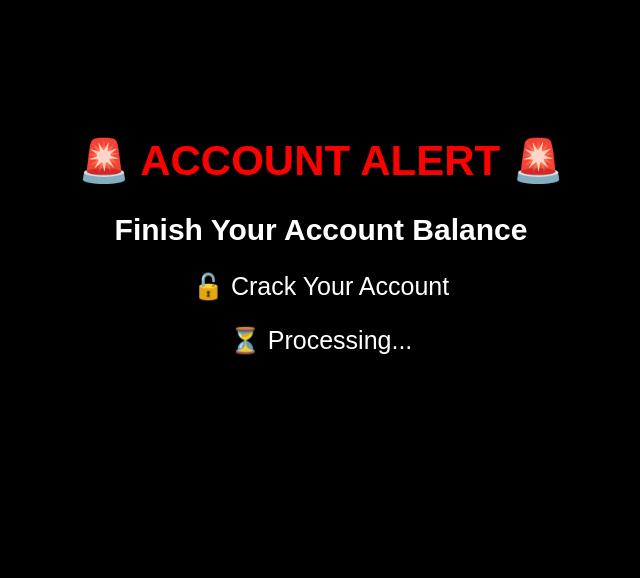
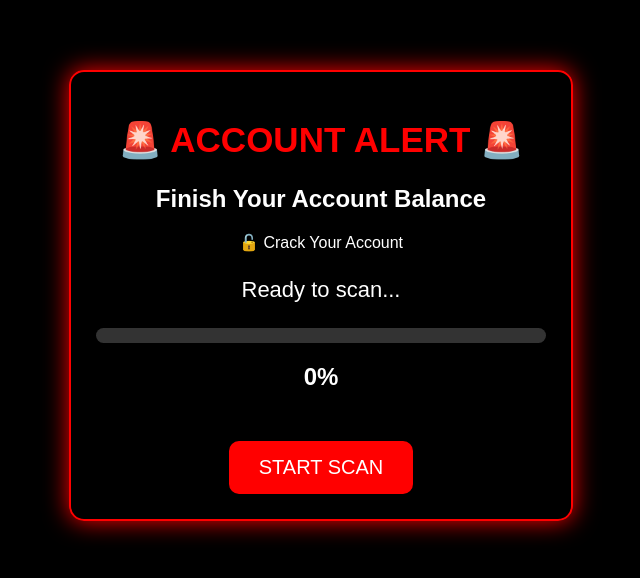
Before and after one commit to manoojha46-cloud/funny-prank, a plain HTML site: page index.html in a window 1280 px wide. Shown: the whole page, without its empty margins (319-959 px from the left). Drawn offline with Linux system fonts and the light colour scheme.

Commit message:
Update index.html

```diff
--- a/index.html
+++ b/index.html
@@ -1,35 +1,120 @@
 <!DOCTYPE html>
 <html>
 <head>
+<meta name="viewport" content="width=device-width, initial-scale=1.0">
 <title>Account Alert</title>
+
 <style>
 body {
+    margin: 0;
     background: black;
     color: white;
+    font-family: Arial;
     text-align: center;
-            font-family: Arial;
-            padding-top: 100px;
+    padding-top: 70px;
+}
+
+.box {
+    width: 85%;
+    max-width: 450px;
+    margin: auto;
+    padding: 25px;
+    border: 2px solid red;
+    border-radius: 15px;
+    box-shadow: 0 0 25px red;
 }
 
 h1 {
     color: red;
-            font-size: 42px;
+    font-size: 35px;
+    animation: blink 1s infinite;
 }
 
-        h2 {
-            font-size: 30px;
+#status {
+    font-size: 22px;
+    margin: 25px;
 }
 
-        p {
-            font-size: 25px;
+.loader {
+    width: 100%;
+    height: 15px;
+    background: #333;
+    border-radius: 10px;
+}
+
+#bar {
+    width: 0%;
+    height: 15px;
+    background: red;
+    border-radius: 10px;
+}
+
+button {
+    margin-top: 30px;
+    padding: 15px 30px;
+    font-size: 20px;
+    background: red;
+    color: white;
+    border: none;
+    border-radius: 10px;
+}
+
+@keyframes blink {
+    50% { opacity: 0.4; }
 }
 </style>
 </head>
 
 <body>
+
+<div class="box">
+
 <h1>🚨 ACCOUNT ALERT 🚨</h1>
+
 <h2>Finish Your Account Balance</h2>
+
 <p>🔓 Crack Your Account</p>
-    <p>⏳ Processing...</p>
+
+<div id="status">Ready to scan...</div>
+
+<div class="loader">
+    <div id="bar"></div>
+</div>
+
+<h2 id="percent">0%</h2>
+
+<button onclick="startScan()">START SCAN</button>
+
+</div>
+
+<script>
+
+function startScan() {
+
+    let progress = 0;
+
+    document.querySelector("button").style.display = "none";
+
+    let scan = setInterval(function() {
+
+        progress += 5;
+
+        document.getElementById("bar").style.width = progress + "%";
+        document.getElementById("percent").innerHTML = progress + "%";
+
+        if (progress >= 100) {
+
+            clearInterval(scan);
+
+            document.getElementById("status").innerHTML =
+            "⚠️ ACCESS DETECTED";
+
+        }
+
+    }, 300);
+}
+
+</script>
+
 </body>
 </html>
```
Lines whose indentation alone changed are shown as unchanged.
